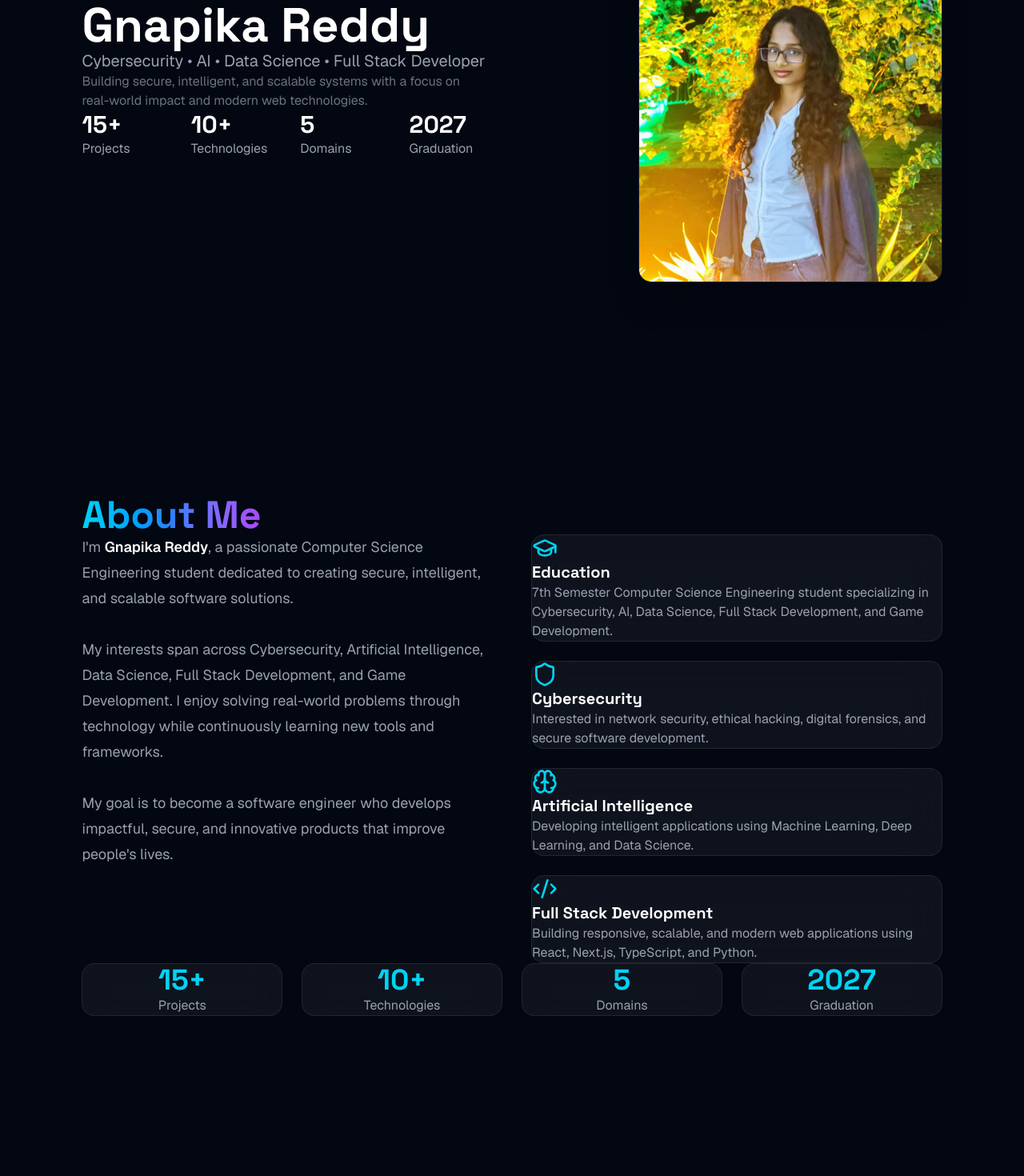
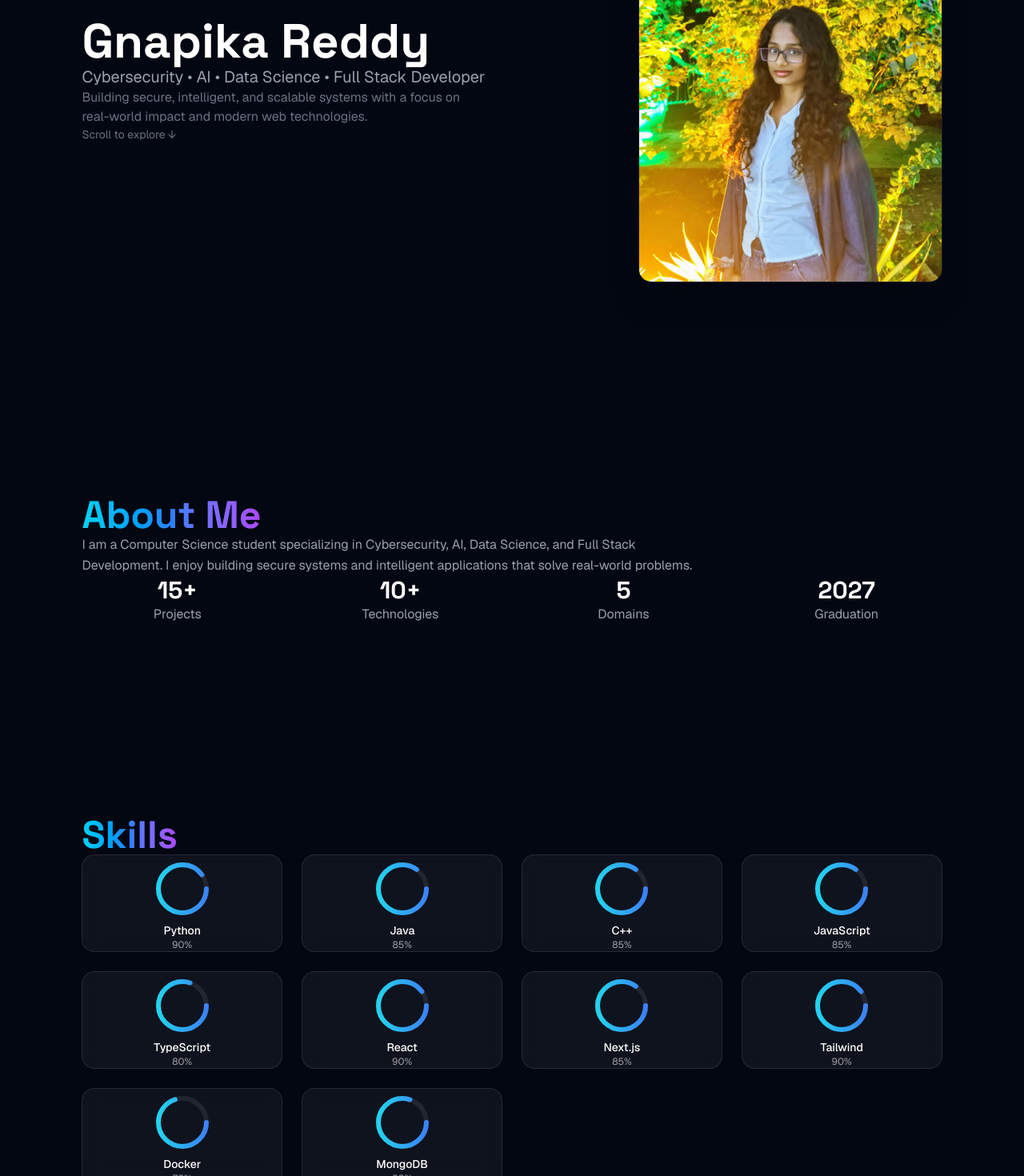
Before and after one commit to gnapiika/portfolio, a Next.js app: page / in a window 1280 px wide. Shown: the part 300-1770 px from the top of the page at 80% size. Built offline with nearby package versions, Linux system fonts and the light colour scheme.

Commit message:
Updated About and Hero imports

```diff
--- a/components/sections/About.tsx
+++ b/components/sections/About.tsx
@@ -1,131 +1,52 @@
-import Section from '@/components/common/Section';
-import {
-  GraduationCap,
-  Shield,
-  Brain,
-  Code2,
-} from 'lucide-react';
-
-const highlights = [
-  {
-    icon: GraduationCap,
-    title: 'Education',
-    description:
-      '7th Semester Computer Science Engineering student specializing in Cybersecurity, AI, Data Science, Full Stack Development, and Game Development.',
-  },
-  {
-    icon: Shield,
-    title: 'Cybersecurity',
-    description:
-      'Interested in network security, ethical hacking, digital forensics, and secure software development.',
-  },
-  {
-    icon: Brain,
-    title: 'Artificial Intelligence',
-    description:
-      'Developing intelligent applications using Machine Learning, Deep Learning, and Data Science.',
-  },
-  {
-    icon: Code2,
-    title: 'Full Stack Development',
-    description:
-      'Building responsive, scalable, and modern web applications using React, Next.js, TypeScript, and Python.',
-  },
-];
-
-const stats = [
-  {
-    number: '15+',
-    label: 'Projects',
-  },
-  {
-    number: '10+',
-    label: 'Technologies',
-  },
-  {
-    number: '5',
-    label: 'Domains',
-  },
-  {
-    number: '2027',
-    label: 'Graduation',
-  },
-];
+import Section from "@/components/common/Section";
 
 export default function About() {
   return (
     <Section id="about" title="About Me">
-      <div className="grid gap-12 lg:grid-cols-2">
 
-        {/* Left Side */}
-        <div>
-          <p className="text-lg leading-8 text-gray-400">
-            I'm <span className="font-semibold text-white">Gnapika Reddy</span>,
-            a passionate Computer Science Engineering student dedicated to
-            creating secure, intelligent, and scalable software solutions.
+      {/* ABOUT TEXT */}
+      <p className="text-gray-400 max-w-3xl leading-relaxed">
+        I am a Computer Science student specializing in Cybersecurity, AI,
+        Data Science, and Full Stack Development. I enjoy building secure
+        systems and intelligent applications that solve real-world problems.
+      </p>
 
-            <br />
-            <br />
+      {/* GAP BETWEEN TEXT AND STATS (IMPORTANT FIX YOU ASKED) */}
+      <div className="mt-14"></div>
 
-            My interests span across Cybersecurity, Artificial Intelligence,
-            Data Science, Full Stack Development, and Game Development. I enjoy
-            solving real-world problems through technology while continuously
-            learning new tools and frameworks.
+      {/* STATS SECTION */}
+      <div className="grid grid-cols-2 md:grid-cols-4 gap-10 text-center">
 
-            <br />
-            <br />
-
-            My goal is to become a software engineer who develops impactful,
-            secure, and innovative products that improve people's lives.
-          </p>
+        <div className="p-3 transition hover:scale-105">
+          <h3 className="text-2xl md:text-3xl font-bold text-white">
+            15+
+          </h3>
+          <p className="text-gray-400 mt-3">Projects</p>
         </div>
 
-        {/* Right Side */}
-        <div className="grid gap-6">
-          {highlights.map((item) => {
-            const Icon = item.icon;
+        <div className="p-3 transition hover:scale-105">
+          <h3 className="text-2xl md:text-3xl font-bold text-white">
+            10+
+          </h3>
+          <p className="text-gray-400 mt-3">Technologies</p>
+        </div>
 
-            return (
-              <div
-                key={item.title}
-                className="glass rounded-2xl p-6 transition duration-300 hover:-translate-y-2 hover:border-cyan-400/30"
-              >
-                <Icon
-                  size={32}
-                  className="mb-4 text-cyan-400"
-                />
+        <div className="p-3 transition hover:scale-105">
+          <h3 className="text-2xl md:text-3xl font-bold text-white">
+            5
+          </h3>
+          <p className="text-gray-400 mt-3">Domains</p>
+        </div>
 
-                <h3 className="mb-2 text-xl font-bold">
-                  {item.title}
-                </h3>
-
-                <p className="text-gray-400">
-                  {item.description}
-                </p>
-              </div>
-            );
-          })}
+        <div className="p-3 transition hover:scale-105">
+          <h3 className="text-2xl md:text-3xl font-bold text-white">
+            2027
+          </h3>
+          <p className="text-gray-400 mt-3">Graduation</p>
         </div>
 
       </div>
 
-      {/* Statistics */}
-      <div className="mt-20 grid grid-cols-2 gap-6 md:grid-cols-4">
-        {stats.map((stat) => (
-          <div
-            key={stat.label}
-            className="glass rounded-2xl p-6 text-center transition duration-300 hover:-translate-y-2"
-          >
-            <h3 className="text-4xl font-black text-cyan-400">
-              {stat.number}
-            </h3>
-
-            <p className="mt-2 text-gray-400">
-              {stat.label}
-            </p>
-          </div>
-        ))}
-      </div>
     </Section>
   );
 }
--- a/components/sections/Hero.tsx
+++ b/components/sections/Hero.tsx
@@ -17,43 +17,17 @@ export default function Hero() {
             Cybersecurity • AI • Data Science • Full Stack Developer
           </p>
 
-          <p className="mt-6 text-gray-500 max-w-xl">
+          {/* EXTRA GAP BELOW FULL STACK LINE */}
+          <div className="mt-8"></div>
+
+          <p className="text-gray-500 max-w-xl">
             Building secure, intelligent, and scalable systems with a focus on
             real-world impact and modern web technologies.
           </p>
 
-          {/* STATS SECTION (FIXED SPACING) */}
-          <div className="mt-14 md:mt-16 grid grid-cols-2 md:grid-cols-4 gap-8 md:gap-10">
-
-            <div className="p-3 transition hover:scale-105">
-              <h3 className="text-2xl md:text-3xl font-bold text-white">
-                15+
-              </h3>
-              <p className="text-gray-400 mt-2">Projects</p>
-            </div>
-
-            <div className="p-3 transition hover:scale-105">
-              <h3 className="text-2xl md:text-3xl font-bold text-white">
-                10+
-              </h3>
-              <p className="text-gray-400 mt-2">Technologies</p>
-            </div>
-
-            <div className="p-3 transition hover:scale-105">
-              <h3 className="text-2xl md:text-3xl font-bold text-white">
-                5
-              </h3>
-              <p className="text-gray-400 mt-2">Domains</p>
-            </div>
-
-            <div className="p-3 transition hover:scale-105">
-              <h3 className="text-2xl md:text-3xl font-bold text-white">
-                2027
-              </h3>
-              <p className="text-gray-400 mt-2">Graduation</p>
-            </div>
-
-          </div>
+          <p className="mt-10 text-sm text-gray-500 animate-pulse">
+            Scroll to explore ↓
+          </p>
 
         </div>
 
```
